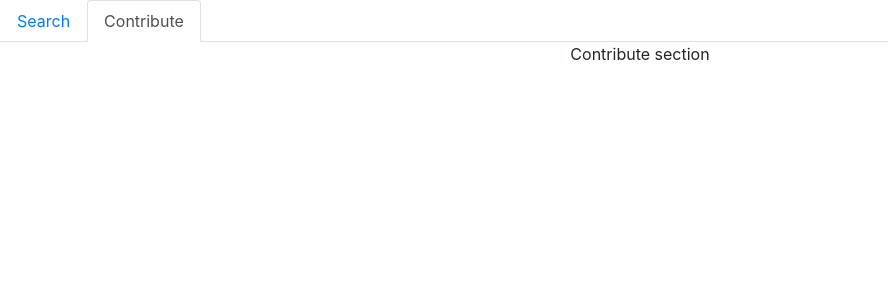
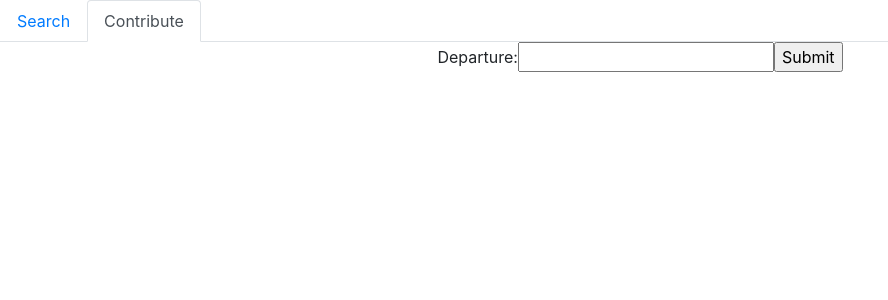
Before and after one commit to sophiazhi/airborne, a React (Create React App) app: page / in a window 1280 px wide. Both pictures are taken after a click on the tab "Contribute". Shown: the top 300 px of the page, without its empty margins (0-888 px from the left). Built offline with nearby package versions, Linux system fonts and the light colour scheme.

Commit message:
one form element on contribute page

```diff
--- a/src/Contribute.js
+++ b/src/Contribute.js
@@ -1,9 +1,34 @@
 import React from 'react';
-import ReactDOM from 'react-dom';
 
 class Contribute extends React.Component {
+    constructor(props) {
+        super(props);
+        this.state = {departure: '',
+                        arrival: ''};
+
+        this.handleChange = this.handleChange.bind(this);
+        this.handleSubmit = this.handleSubmit.bind(this);
+    }
+
+    handleChange(event) {
+        this.setState({departure: event.target.value});
+    }
+
+    handleSubmit(event) {
+        alert('test submitted ' + this.state.departure);
+        // actually need to save to database
+    }
+
     render() {
-        return <p>Contribute section</p>
+        return (
+            <form onSubmit={this.handleSubmit}>
+                <label>
+                    Departure:
+                    <input type="text" value={this.state.departure} onChange={this.handleChange} />
+                </label>
+                <input type="submit" value="Submit" />
+            </form>
+        )
     }
 }
 
--- a/src/Search.js
+++ b/src/Search.js
@@ -1,5 +1,4 @@
 import React from 'react';
-import ReactDOM from 'react-dom';
 
 class Search extends React.Component {
     render() {
```
